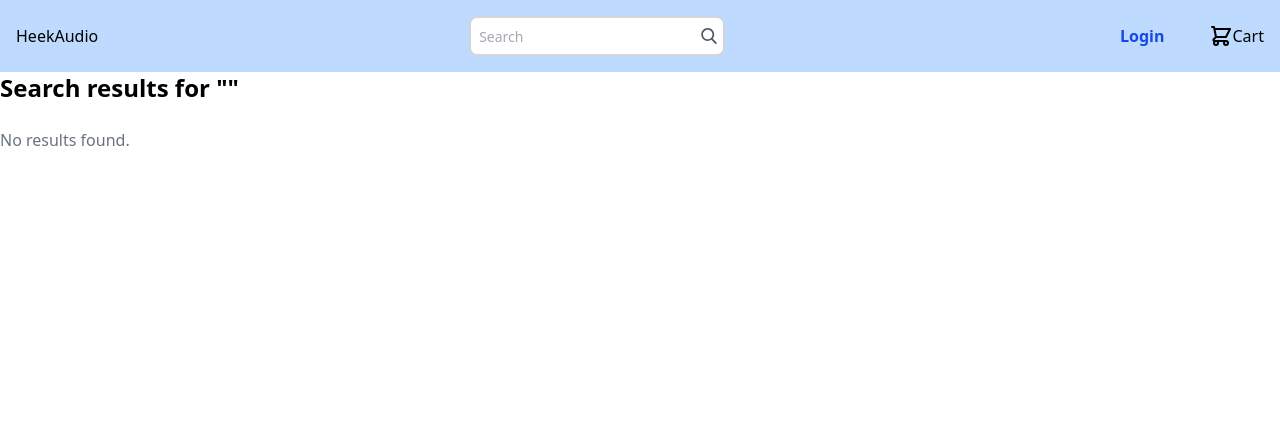
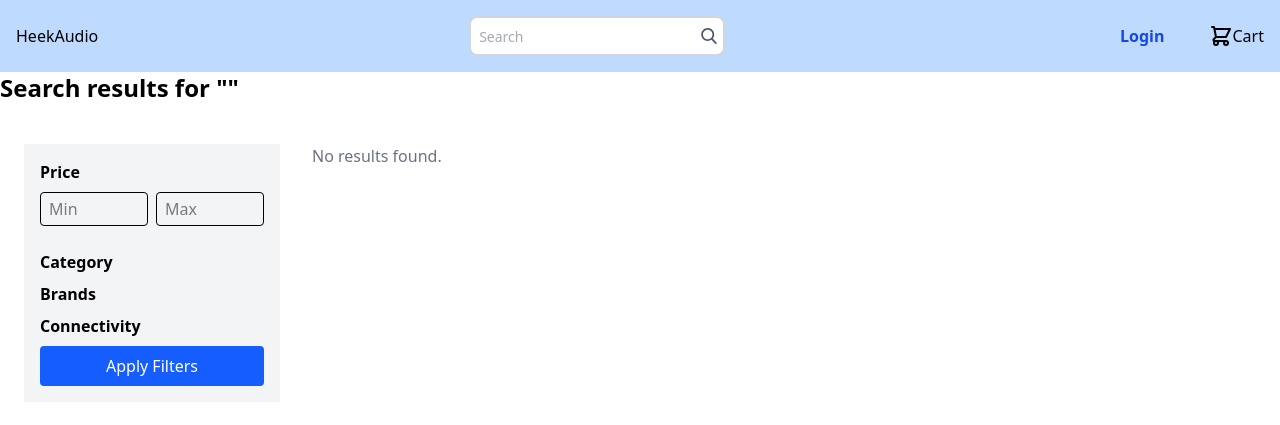
Before and after one commit to sugaazz1/heekaudio, a Flask app: page /search in a window 1280 px wide. Shown: the top 425 px of the page. Run offline with Flask 3, Linux system fonts and the light colour scheme; data that the repository does not hold is empty.

Commit message:
worked on cart/checkout/search_results

```diff
--- a/main.py
+++ b/main.py
@@ -64,51 +64,70 @@ def index():
 @app.route("/search", methods=["GET"])
 def search():
     query = request.args.get("q", "").strip()
-
-
-    if not query:
-        return render_template(
-            "search_results.html.jinja",
-            query=query,
-            results=[]
-        )
-
-    words = query.split()
-
+    min_price = request.args.get("min_price")
+    max_price = request.args.get("max_price")
+    categories = request.args.getlist("category")
+    brands = request.args.getlist("brand")
+    connectivities = request.args.getlist("connectivity")
 
     connection = connect_db()
-    cursor = connection.cursor()
+    cursor = connection.cursor(pymysql.cursors.DictCursor)
 
-    cursor.execute("""
-        SELECT *
-        FROM Product
-        WHERE Name LIKE %s
-        OR Description LIKE %s
-    """, (f"%{query}%", f"%{query}%"))
+    sql = """
+        SELECT * FROM Product
+        WHERE (Name LIKE %s OR Description LIKE %s)
+    """
+    params = [f"%{query}%", f"%{query}%"]
 
+    if min_price:
+        sql += " AND Price >= %s"
+        params.append(min_price)
+
+    if max_price:
+        sql += " AND Price <= %s"
+        params.append(max_price)
+
+    if categories:
+        placeholders = ", ".join(["%s"] * len(categories))
+        sql += f" AND Category IN ({placeholders})"
+        params.extend(categories)
+
+    if brands:
+        placeholders = ", ".join(["%s"] * len(brands))
+        sql += f" AND Brands IN ({placeholders})"
+        params.extend(brands)
+
+    if connectivities:
+        placeholders = ", ".join(["%s"] * len(connectivities))
+        sql += f" AND Brands IN ({placeholders})"
+        params.extend(connectivities)
+
+    cursor.execute(sql, params)
     results = cursor.fetchall()
 
-    if not results:
-        words = query.split()
+    # Sidebar categories
+    cursor.execute("SELECT DISTINCT Category FROM Product")
+    all_categories = [row["Category"] for row in cursor.fetchall()]
 
-        for word in words:
-            cursor.execute("""
-                SELECT * FROM Product
-                WHERE Name LIKE %s
-                   OR Description LIKE %s
-            """, (f"%{word}%", f"%{word}%"))
+    cursor.execute("SELECT DISTINCT Brands FROM Product")
+    all_brands = [row["Brands"] for row in cursor.fetchall()]
 
-            results = cursor.fetchall()
-
-            if results:
-                break
-
+    cursor.execute("SELECT DISTINCT Connectivity FROM Product")
+    all_connectivities = [row["Connectivity"] for row in cursor.fetchall()]
 
     connection.close()
 
-    return render_template("search_results.html.jinja",
-                           query=query,
-                           results=results)
+    return render_template(
+        "search_results.html.jinja",
+        query=query,
+        results=results,
+        categories=all_categories,
+        selected_categories=categories,
+        brands=all_brands,
+        selected_brands=brands,
+        connectivities=all_connectivities,
+        selected_connectivities=connectivities
+    )
 
 @app.route("/browse")
 def browse():
@@ -131,6 +150,19 @@ def product_page(product_id):
     connection = connect_db()
     cursor = connection.cursor()
 
+    # 1. Fetch the main product
+    cursor.execute("SELECT * FROM `Product` WHERE `ID` = %s", (product_id)) #executes the MySQL commands
+    result = cursor.fetchone() #it saves the executed codes in this variable. fetchone gives 1 item.
+    # 2. Fetch simiilar products based on category field
+    cursor.execute("SELECT * FROM `Product` WHERE `Category` = %s AND `ID` != %s LIMIT 4", (result["Category"], product_id))
+    similar_products = cursor.fetchall()
+
+    #3. Fetch other products, not similar to the category clicked by user
+    cursor.execute("SELECT * FROM `Product` WHERE `Category` != %s ORDER BY RAND() LIMIT 4", (result["Category"],) )
+    other_products = cursor.fetchall()
+
+
+
     cursor.execute("SELECT * FROM `Product` WHERE `ID` = %s", ( product_id) )
 
 
@@ -152,7 +184,7 @@ def product_page(product_id):
     if result is None:
         abort(404)
 
-    return render_template("product.html.jinja", product=result, reviews=reviews, average_rating=average_rating)
+    return render_template("product.html.jinja", product=result, reviews=reviews, average_rating=average_rating, products = similar_products, other_products = other_products)
 
 @app.route("/product/<product_id>/add_to_cart", methods=["POST"])
 @login_required
@@ -354,6 +386,13 @@ def checkout():
         for item in results
     )
 
+    cursor.execute("""
+        SELECT Name, Address
+        FROM User
+        WHERE ID = %s
+    """, (current_user.id,))
+    user = cursor.fetchone()
+
     if request.method == "POST":
         # Create the sale in the database
         cursor.execute("INSERT INTO `Sale` (`UserID`) VALUES (%s)", (current_user.id, ))
@@ -370,7 +409,7 @@ def checkout():
 
     connection.close()
 
-    return render_template("checkout.html.jinja", cart=results, subtotal=subtotal)
+    return render_template("checkout.html.jinja", cart=results, subtotal=subtotal, user=user)
 
 @app.route("/thank-you", methods=["POST"])
 def thank_you():
--- a/templates/search_results.html.jinja
+++ b/templates/search_results.html.jinja
@@ -9,21 +9,113 @@
     {% include "components/navbar.html.jinja"%}
 
 
-
-
             <h2 class="text-2xl font-bold mb-6">
                 Search results for "{{ query }}"
             </h2>
+        <div class="flex gap-8 px-6 py-4">
+            <aside class="w-64 bg-gray-100 p-4 sticky top-4 h-fit">
+                <form method="get" action="/search" class="space-y-6">
 
+                <!-- keep search text -->
+                <input type="hidden" name="q" value="{{ query }}">
+
+                <!-- Price -->
+                <div>
+                    <h3 class="font-semibold mb-2">Price</h3>
+                    <div class="flex gap-2">
+                        <input
+                            type="number"
+                            name="min_price"
+                            placeholder="Min"
+                            min="20"
+                            class="w-1/2 border rounded px-2 py-1"
+                            value="{{ request.args.get('min_price', '') }}"
+                        >
+                        <input
+                            type="number"
+                            name="max_price"
+                            placeholder="Max"
+                            min="100"
+                            max="10,000"
+                            class="w-1/2 border rounded px-2 py-1"
+                            value="{{ request.args.get('max_price', '') }}"
+                        >
+                    </div>
+                </div>
+
+                <!-- Category -->
+                <div>
+                    <h3 class="font-semibold mb-2">Category</h3>
+                    <div class="space-y-1 text-sm">
+                    {% for category in categories %}
+                    <label class="flex items-center gap-2 text-sm">
+                        <input
+                            type="checkbox"
+                            name="category"
+                            value="{{ category }}"
+                            {% if category in selected_categories %}checked{% endif %}
+                        >
+                        {{ category }}
+                    </label>
+                    {% endfor %}
+                </div>
+
+                <div>
+                    <h3 class="font-semibold mb-2 mt-2">Brands</h3>
+                    <div class="space-y-1 text-sm">
+                        {% for brand in brands %}
+                        <label class="flex items-center gap-2 text-sm">
+                            <input
+                                type="checkbox"
+                                name="brand"
+                                value="{{ brand }}"
+                                {% if brand in selected_brands %}checked{% endif %}
+                                class="accent-blue-600"
+                            >
+                            {{ brand }}
+                        </label>
+                        {% endfor %}
+                    </div>
+                </div>
+
+                <div>
+                    <h3 class="font-semibold mb-2 mt-2">Connectivity</h3>
+                    <div class="space-y-1 text-sm">
+                        {% for connectivity in connectivities %}
+                        <label class="flex items-center gap-2 text-sm">
+                            <input
+                                type="checkbox"
+                                name="brand"
+                                value="{{ brand }}"
+                                {% if connectivity in selected_connectivities %}checked{% endif %}
+                                class="accent-blue-600"
+                            >
+                            {{ connectivity }}
+                        </label>
+                        {% endfor %}
+                    </div>
+                </div>
+
+
+                <button class="w-full bg-blue-600 text-white py-2 rounded hover:bg-blue-700">
+                    Apply Filters
+                </button>
+            </form>
+        </aside>
+
+
+            <section class="flex-1">
                 {% if results %}
-                <div class="grid grid-cols-3 gap-6">
+                    <div class="grid grid-cols-1 sm:grid-cols-2 lg:grid-cols-3 gap-6">
                         {% for product in results %}
                             <div class="bg-white p-4 rounded shadow">
+                                <a href="/product/{{ product['ID'] }}"
+                                    class=" hover:underline">
+                                    <img src="{{ product['Image'] }}" alt="{{ product['Name'] }}" class="w-32 h-32 object-cover mb-2">
                                     <h3 class="font-semibold">{{ product["Name"] }}</h3>
                                     <p>${{ product["Price"] }}</p>
-                            <a href="/product/{{ product['ID'] }}"
-                            class="text-blue-600 hover:underline">
-                                View product
+
+
                                 </a>
                             </div>
                         {% endfor %}
@@ -33,5 +125,7 @@
                         No results found.
                     </p>
                 {% endif %}
+            </section>
+        </div>
     </body>
 </html>
```
Also changed, not shown: templates/cart.html.jinja (+15 -10 lines), templates/checkout.html.jinja (+94 -43 lines), templates/orders.html.jinja (+0 -9 lines). Lines whose indentation alone changed are shown as unchanged.
